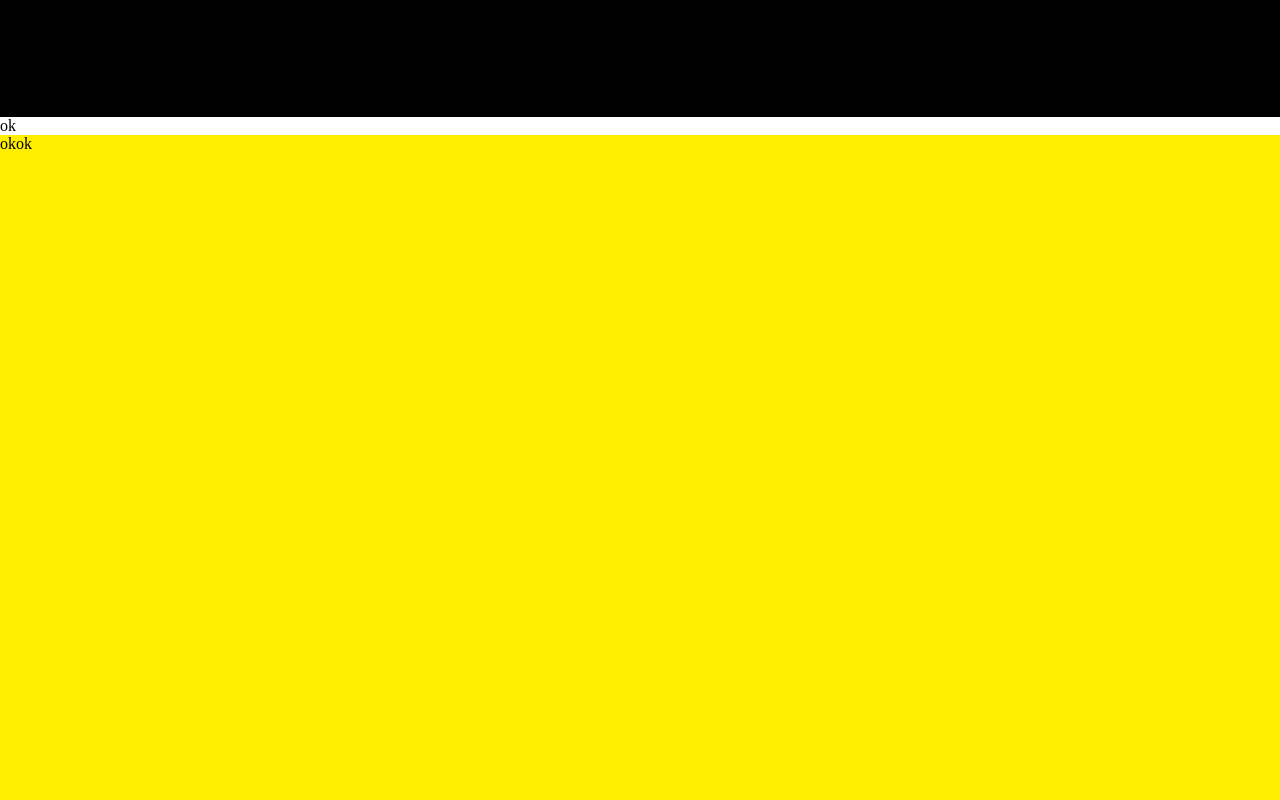
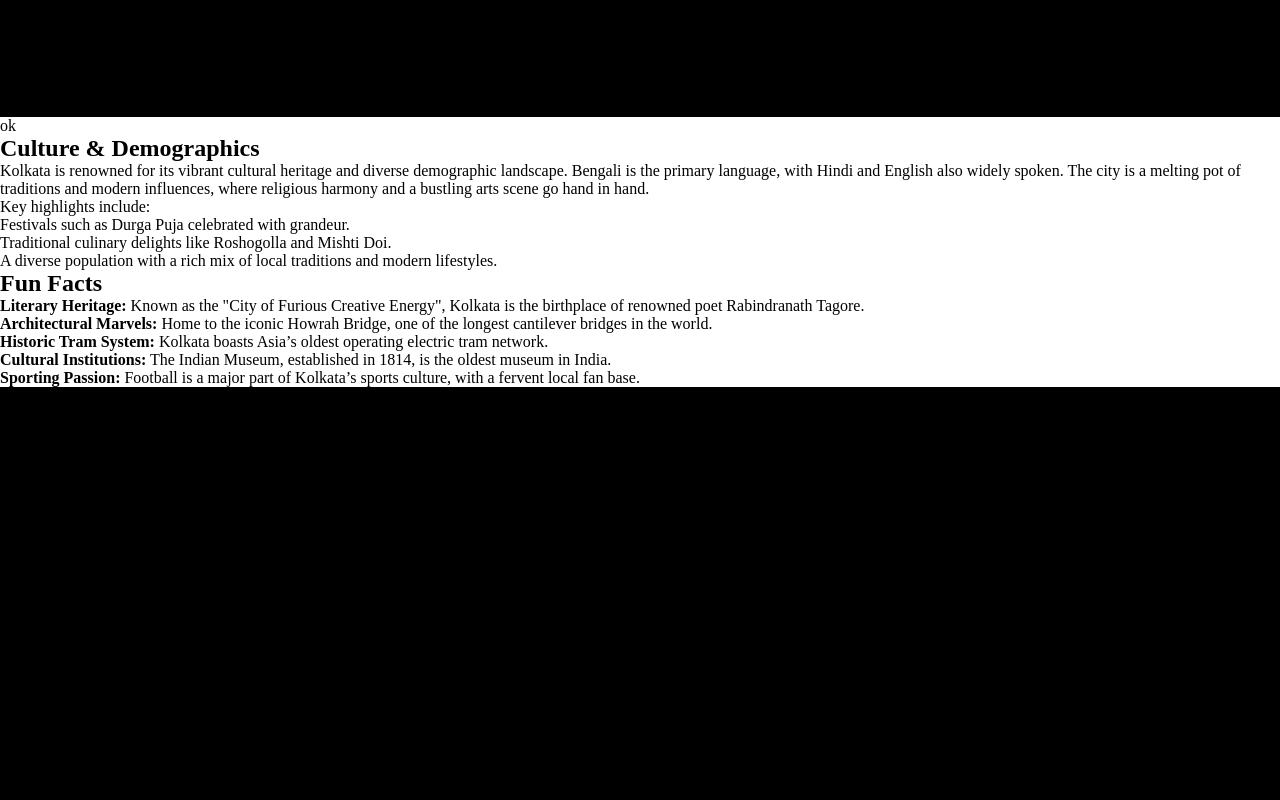
Before and after one commit to rax-2/kolkata_gsap, a plain HTML site: page index.html in a window 1280 px wide. Shown: the part 6100-6900 px from the top of the page. After the commit the page ends 6487 px from the top, so only its background shows below. Drawn offline with nearby package versions, Linux system fonts and the light colour scheme.

Commit message:
Update index.html

```diff
--- a/index.html
+++ b/index.html
@@ -458,9 +458,7 @@
             ok
         </div>
 
-        <div style="background-color: #ffee00; height: 100vh; width: 100vw;">
-            okok
-        </div>
+
         <!-- <p>
             Key highlights include:
         <ul>
```
